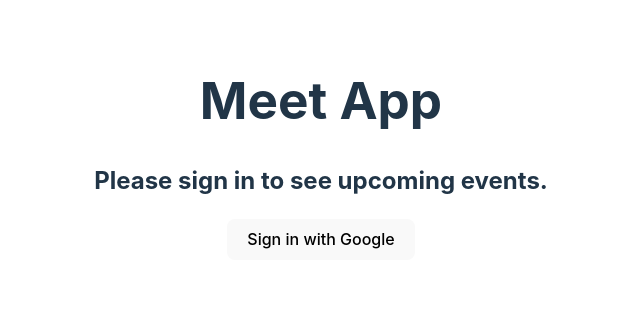
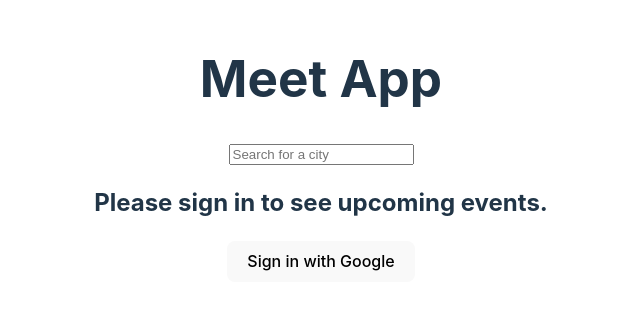
Before and after one commit to humblehustler94/meet, a React (Vite) app: page / in a window 1280 px wide. Shown: the part 243-552 px from the top of the page, without its empty margins (319-959 px from the left). Built offline with nearby package versions, Linux system fonts and the light colour scheme.

Commit message:
Refactor - CitySearch.jsx with an input
Green Step : make the failing test pass by adding the required element to CitySearch.jsx

Add input to return statement

Run npm test : Results in a pass

```diff
--- a/src/components/CitySearch.jsx
+++ b/src/components/CitySearch.jsx
@@ -1,10 +1,16 @@
 // src/components/CitySearch.jsx
 // This is the basic component structure
-// We add the data-testid attribute so our App.test.js can find it
+// We add the data-testid attribute so our App.test.js can find
+
+// We are using data-testid to match our modern App.test.js
 const CitySearch = () => {
     return (
         <div data-testid="city-search">
-            {/* The input field and suggestions list will go here later */}
+            <input
+                type="text"
+                className="city"
+                placeholder="Search for a city"
+            />
         </div>
     )
 }
```
